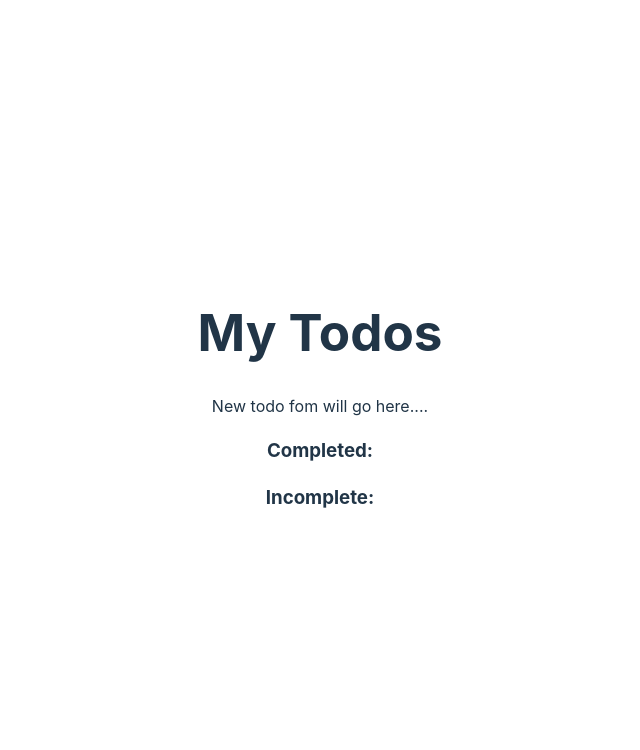
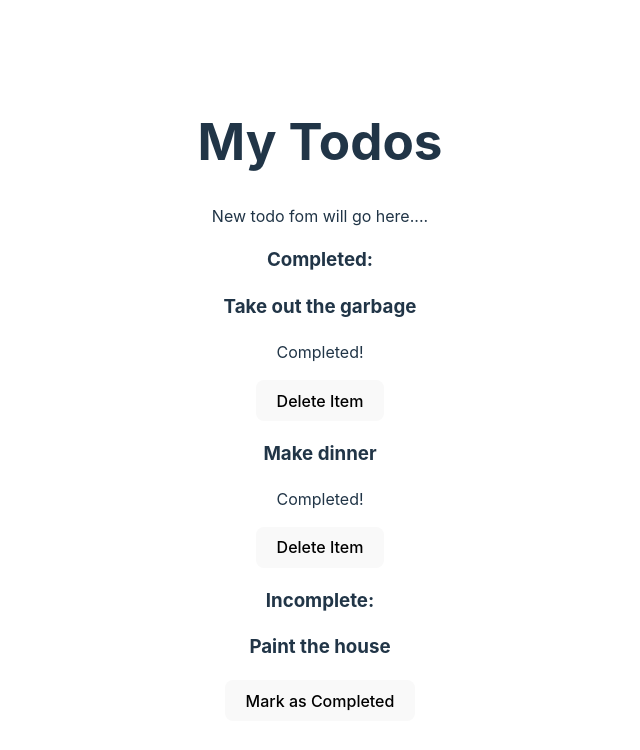
Before and after one commit to ongaikngee/ddkln_todo-list-app, a React (Vite) app: page / in a window 1280 px wide. Shown: the top 750 px of the page, without its empty margins (320-960 px from the left). Built offline with nearby package versions, Linux system fonts and the light colour scheme.

Commit message:
TodoListItems components

```diff
--- a/src/App.jsx
+++ b/src/App.jsx
@@ -1,14 +1,20 @@
-
-import './App.css'
-import TodoList from './todolist'
+import { useState } from "react";
+import "./App.css";
+import TodoList from "./todolist";
 
 function App() {
-
+  const [completedTodos, setCompletedTodos] = useState([
+    { text: "Take out the garbage", isCompleted: true },
+    { text: "Make dinner", isCompleted: true },
+  ]);
+  const [incompleteTodos, setIncompleteTodos] = useState([
+    { text: "Paint the house", isCompleted: false },
+  ]);
   return (
     <>
-    <TodoList completedTodos={[]} incompletedTodos={[]}/>
+      <TodoList completedTodos={completedTodos} incompletedTodos={incompleteTodos} />
     </>
-  )
+  );
 }
 
-export default App
+export default App;
--- a/src/TodoList.jsx
+++ b/src/TodoList.jsx
@@ -1,12 +1,19 @@
-export default function TodoList({completedTodos, incompletedTodos}) {
+import TodoListItems from "./TodoListItems";
+
+export default function TodoList({ completedTodos, incompletedTodos }) {
   return (
     <div>
       <h1>My Todos</h1>
       <p>New todo fom will go here....</p>
 
       <h3>Completed:</h3>
-
+      {completedTodos.map((todo, index) => (
+        <TodoListItems todo={todo} key={index} />
+      ))}
       <h3>Incomplete:</h3>
+      {incompletedTodos.map((todo, index) => (
+        <TodoListItems todo={todo} key={index} />
+      ))}
     </div>
-    )
+  );
 }
--- /dev/null
+++ b/src/TodoListItems.jsx
@@ -0,0 +1,19 @@
+export default function TodoListItems({
+  todo,
+  onCompletedClicked,
+  onDeleteClicked,
+}) {
+  return (
+    <div>
+      <h3>{todo.text}</h3>
+      {todo.isCompleted && <p>Completed!</p>}
+      {todo.isCompleted ? (
+        <button onClick={() => onDeleteClicked(todo.text)}>Delete Item</button>
+      ) : (
+        <button onClick={() => onCompletedClicked(todo.text)}>
+          Mark as Completed
+        </button>
+      )}
+    </div>
+  );
+}
```
Lines whose indentation alone changed are shown as unchanged.
